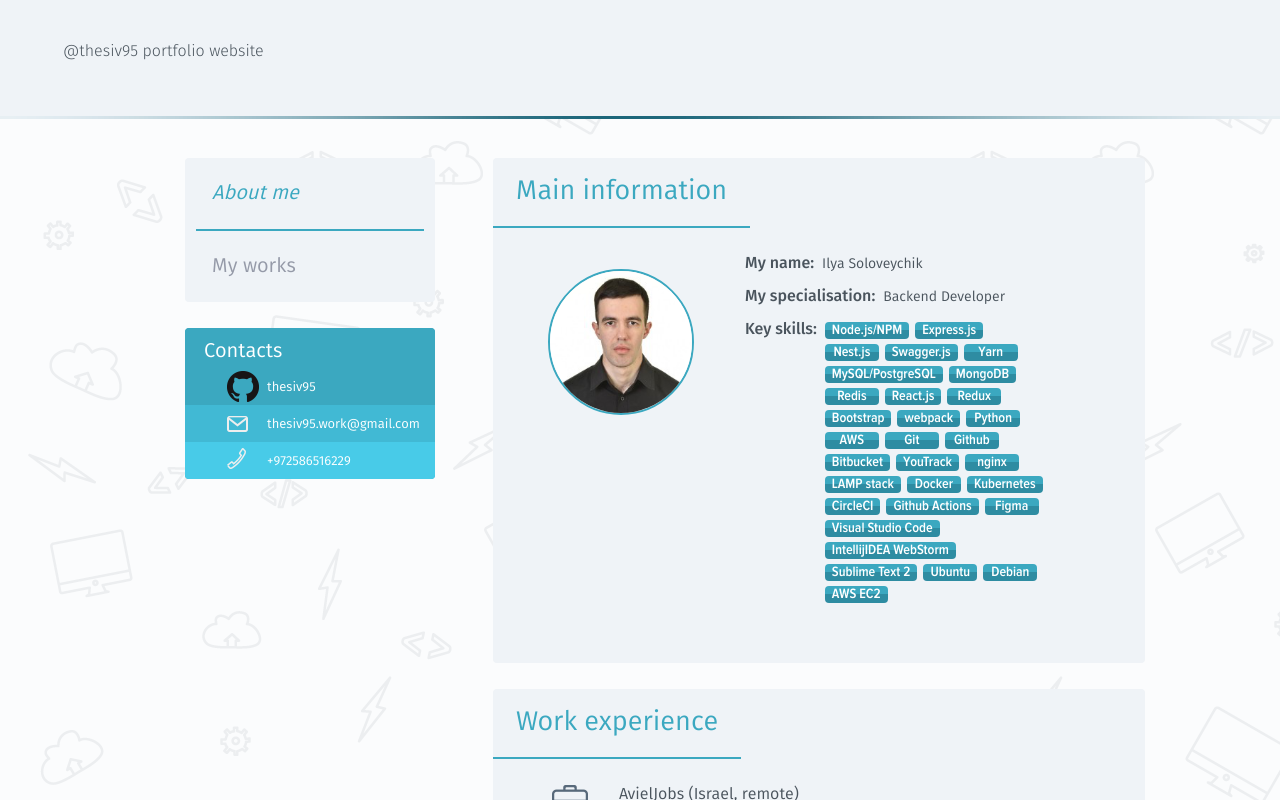
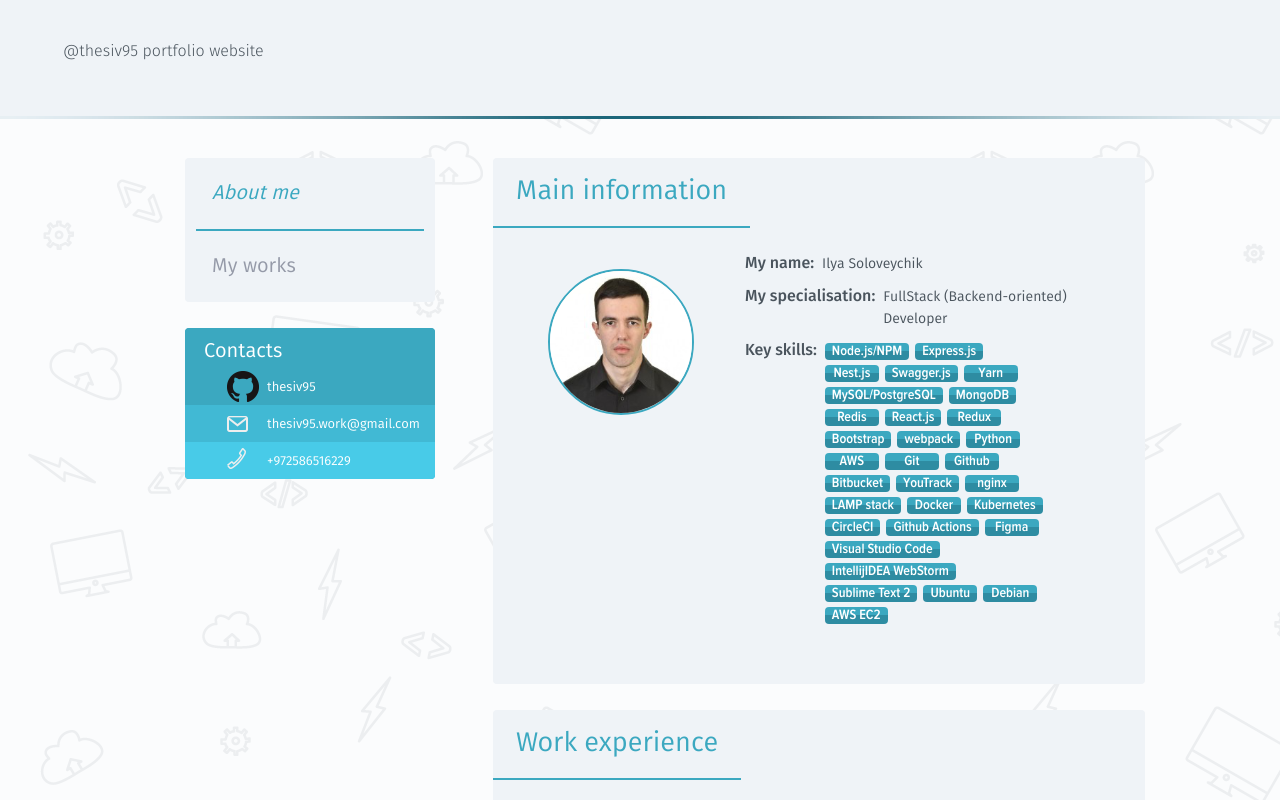
Before and after one commit to thesiv95/portfolio-react, a React (Create React App) app: page / in a window 1280 px wide. Shown: the top 800 px of the page. Built offline with nearby package versions, Linux system fonts and the light colour scheme.

Commit message:
fix: update spec

```diff
--- a/src/components/Main/ProfileInfo.js
+++ b/src/components/Main/ProfileInfo.js
@@ -19,7 +19,7 @@ export default class ProfileInfo extends React.Component {
             <React.Fragment>
                 <Person imgSrc={'misc/userpic.png'}
                         name={'Ilya Soloveychik'}
-                        speciality={'Backend Developer'}
+                        speciality={'FullStack (Backend-oriented) Developer'}
                         skills={this.skills} />
                 <WorkExperience data={this.workExperience} />
                 <Education data={this.education} />
```
